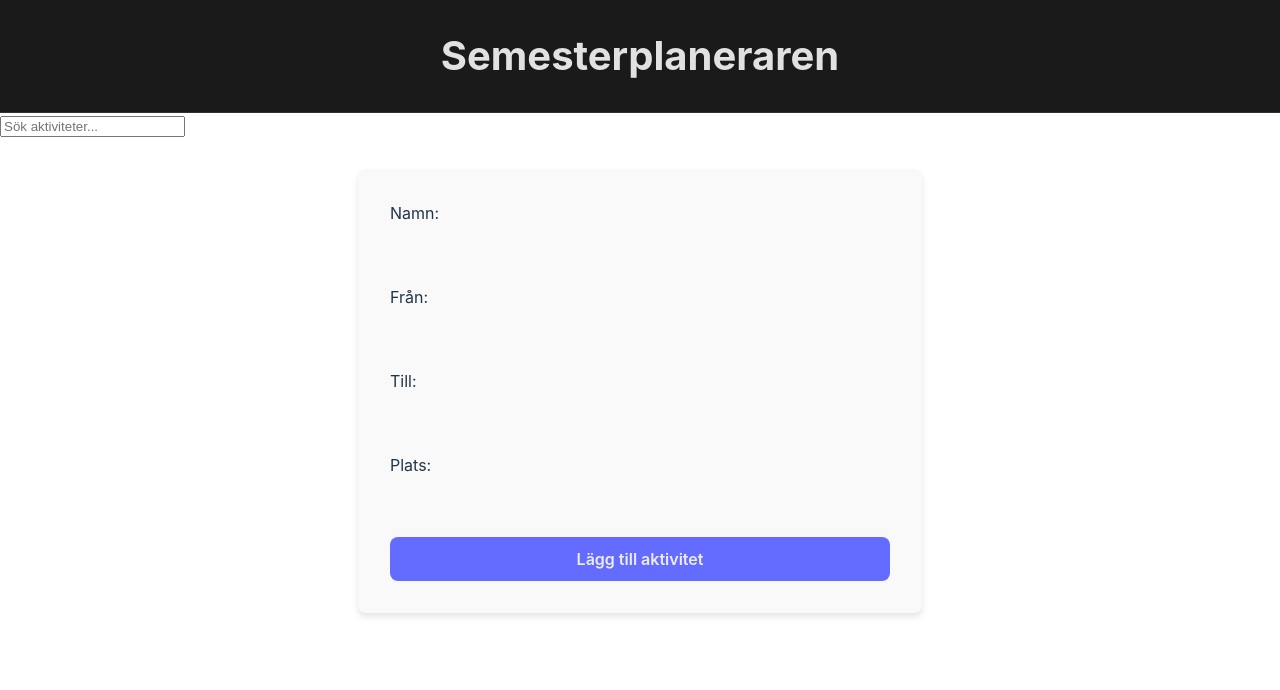
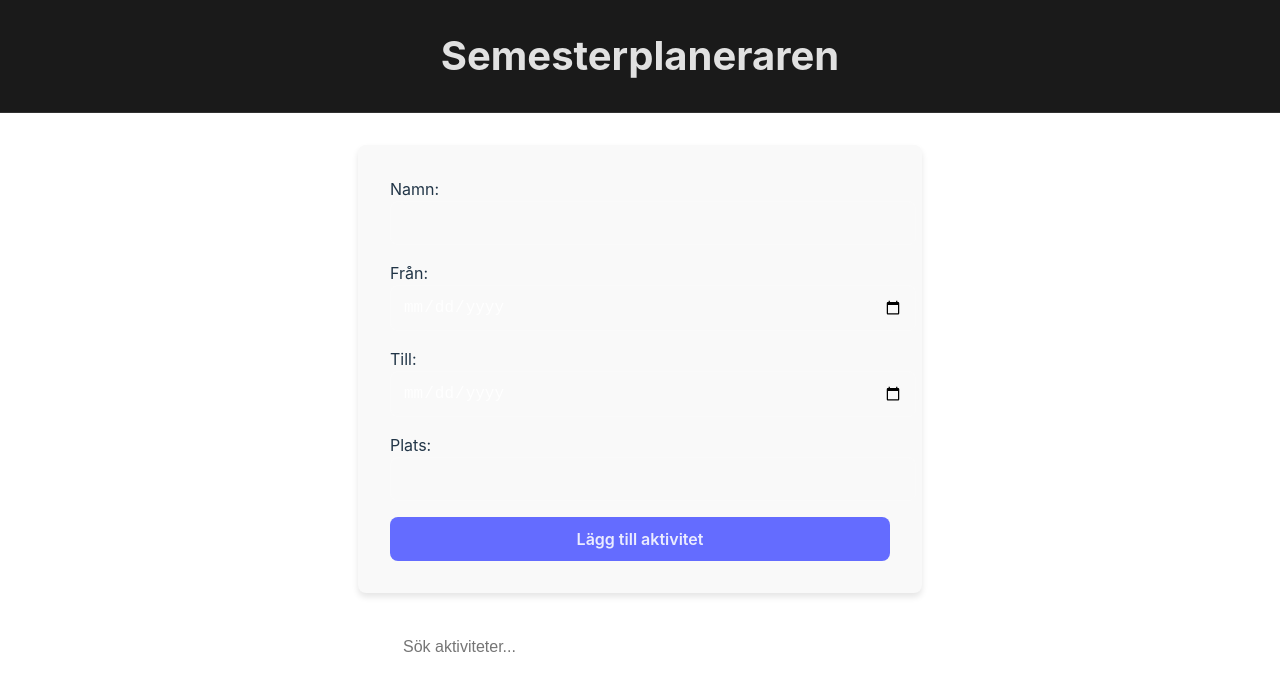
Before and after one commit to filipwretner/Reseplanerare, a React (Vite) app in the folder reseplanerare/: page / in a window 1280 px wide. Shown: the top 690 px of the page. Built offline with nearby package versions, Linux system fonts and the light colour scheme.

Commit message:
Done for week 4

```diff
--- a/reseplanerare/src/App.tsx
+++ b/reseplanerare/src/App.tsx
@@ -16,19 +16,19 @@ function App(): JSX.Element {
     id: string;
   }
 
-  const [activities, setActivities] = useState<Activity[]>(ActivityManager.getActivities()); // Value is Activity and is imported from the ActivityManager
-  const [editingActivity, setEditingActivity] = useState<Activity | null>(null); // Value is either an Activity or null
-  const [filter, setFilter] = useState(''); // Value is empty until we change the state
-  const [loading, setLoading] = useState(true); // Value is a boolean that is used to check if all the data has been loaded
+  const [activities, setActivities] = useState<Activity[]>(ActivityManager.getActivities());
+  const [editingActivity, setEditingActivity] = useState<Activity | null>(null);
+  const [filter, setFilter] = useState('');
+  const [loading, setLoading] = useState(true);
 
 
-  useEffect(() => { // Gets activited once, loads data with a timer
+  useEffect(() => { // Loads data with a timer
 
     setTimeout(() => {
-      const initialActivities = ActivityManager.getActivities(); // Hämta initial data
+      const initialActivities = ActivityManager.getActivities();
       setActivities(initialActivities);
       setLoading(false);
-    }, 1000); // Laddningstid = 1 sekund
+    }, 1000); // Loading time = 1 second
 
   }, []);
 
@@ -60,15 +60,15 @@ function App(): JSX.Element {
   return (
     <div>
       <Header title="Semesterplaneraren" />
-      {loading ? ( <p>Laddar aktiviteter...</p>
+      {loading ? ( <p className="error-message">Laddar aktiviteter...</p>
       ) : (
         <>
-          <Filter filter={filter} onFilterChange={setFilter} placeholder="Sök aktiviteter..." />
           <ActivityForm
             onAddActivity={handleAddActivity}
             onEditActivity={handleEditActivity}
             editingActivity={editingActivity}
           />
+          <Filter filter={filter} onFilterChange={setFilter} placeholder="Sök aktiviteter..." />
           <ActivityList
             activities={filteredActivities}
             onDeleteActivity={handleDeleteActivity}
--- a/reseplanerare/src/components/form/ActivityForm.tsx
+++ b/reseplanerare/src/components/form/ActivityForm.tsx
@@ -10,7 +10,7 @@ interface FormProps {
 
 function ActivityForm({ onAddActivity, onEditActivity, editingActivity }: FormProps): JSX.Element {
 
-  const [error, setError] = useState(''); // Using useState to handle error messages
+  const [error, setError] = useState('');
 
   function handleSubmit(event: React.FormEvent): void {
 
@@ -24,6 +24,11 @@ function ActivityForm({ onAddActivity, onEditActivity, editingActivity }: FormPr
 
     if (!name || !firstDate || !secondDate || !location) {
       setError('Vänligen fyll i alla fält.');
+      return;
+    }
+
+    if (firstDate > secondDate) {
+      setError('Från-datum måste vara före Till-datum.');
       return;
     }
 
@@ -43,8 +48,8 @@ function ActivityForm({ onAddActivity, onEditActivity, editingActivity }: FormPr
     <form onSubmit={handleSubmit}>
       {error && <p className="error-message">{error}</p>}
       <FormInput type="text" name="name" defaultValue={editingActivity ? editingActivity.name : ""} className="form-input" label="Namn: " />
-      <FormInput type="text" name="firstDate" defaultValue={editingActivity ? editingActivity.firstDate : ""} className="form-input" label="Från: " />
-      <FormInput type="text" name="secondDate" defaultValue={editingActivity ? editingActivity.secondDate : ""} className="form-input" label="Till: " />
+      <FormInput type="date" name="firstDate" defaultValue={editingActivity ? editingActivity.firstDate : ""} className="form-input" label="Från: " />
+      <FormInput type="date" name="secondDate" defaultValue={editingActivity ? editingActivity.secondDate : ""} className="form-input" label="Till: " />
       <FormInput type="text" name="location" defaultValue={editingActivity ? editingActivity.location : ""} className="form-input" label="Plats: " />
       <button type="submit" className="form-submit">{editingActivity ? 'Redigera aktivitet' : 'Lägg till aktivitet'}</button>
     </form>
--- a/reseplanerare/src/components/utils/ActivityManager.ts
+++ b/reseplanerare/src/components/utils/ActivityManager.ts
@@ -2,6 +2,7 @@ import { LocalStorageManager } from './LocalStorageManager';
 
 let activities: { name: string; firstDate: string; secondDate: string; location: string; id: string }[] = LocalStorageManager.load();
 
+// Pushes a new activity, filters out an existing based on ID or edits an activity
 export const ActivityManager = {
 
   getActivities: () => activities,
--- a/reseplanerare/src/index.css
+++ b/reseplanerare/src/index.css
@@ -130,6 +130,31 @@ button:focus-visible {
   outline: 4px auto -webkit-focus-ring-color;
 }
 
+.error-message {
+  text-align: center;
+}
+
+.filter-container {
+  margin: 1rem auto;
+  max-width: 500px;
+}
+
+.filter-input {
+  width: 100%;
+  padding: 0.75rem;
+  font-size: 1rem;
+  border: 1px solid rgba(255, 255, 255, 0.2);
+  border-radius: var(--border-radius);
+  background-color: transparent;
+  color: var(--text-color-dark);
+  transition: border-color 0.3s ease;
+}
+
+.filter-input:focus {
+  border-color: var(--primary-color);
+  outline: none;
+}
+
 .activity-list {
   margin: 2rem auto;
   max-width: 600px;
```
Also changed, not shown: 1 other file (tests, documents, lock files or other folders).
